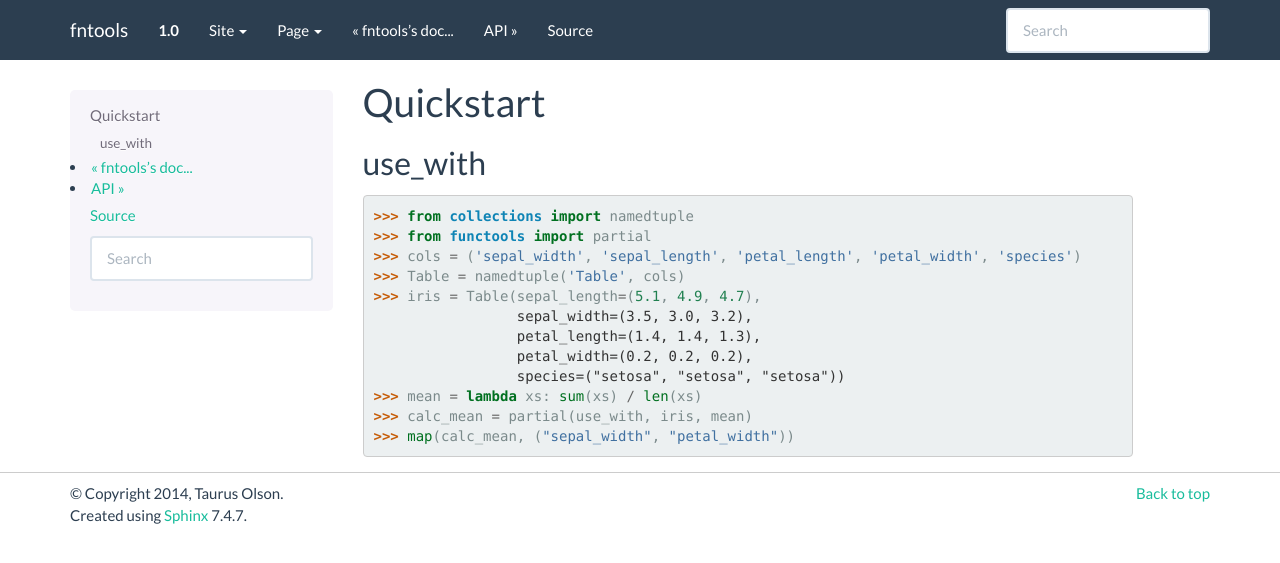
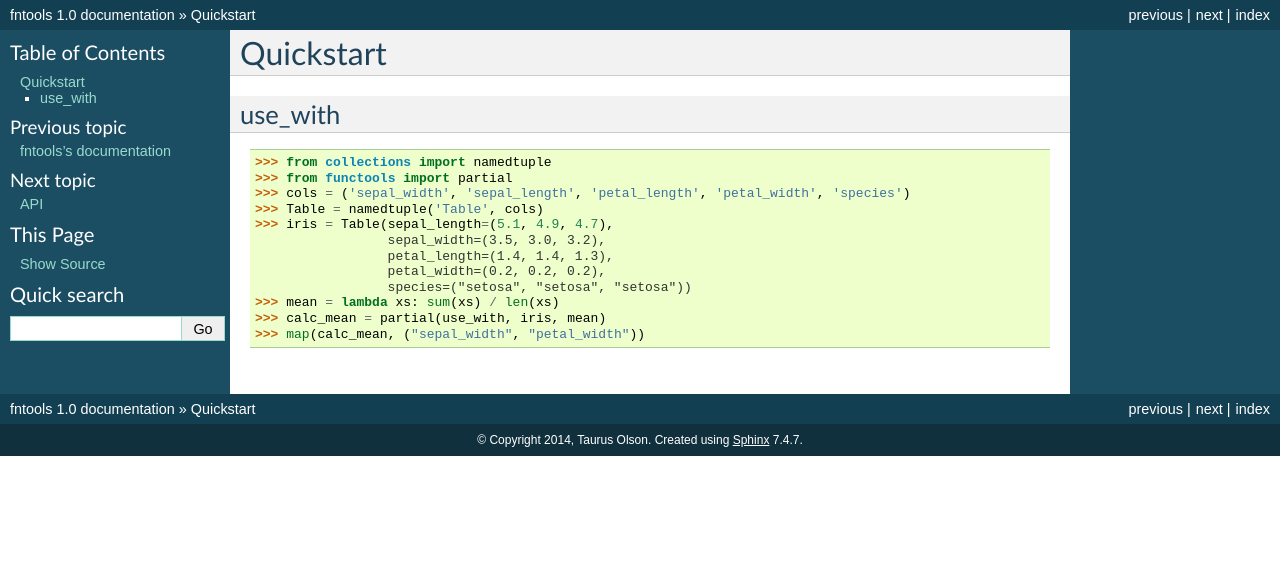
Before and after one commit to TaurusOlson/fntools, a Sphinx documentation site: the page built from docs/quickstart.rst, in a window 1280 px wide. Shown: the top 563 px of the page. Built offline with Sphinx 7.4.7, drawn with Linux system fonts in a browser that asks for light colours.

Commit message:
[doc] Use default theme for doc

```diff
--- a/docs/conf.py
+++ b/docs/conf.py
@@ -14,7 +14,7 @@
 
 import sys
 import os
-import sphinx_bootstrap_theme
+# import sphinx_bootstrap_theme
 
 
 # If extensions (or modules to document with autodoc) are in another directory,
@@ -105,7 +105,7 @@ pygments_style = 'sphinx'
 
 # The theme to use for HTML and HTML Help pages.  See the documentation for
 # a list of builtin themes.
-html_theme = 'bootstrap'
+html_theme = 'default'
 
 # Theme options are theme-specific and customize the look and feel of a theme
 # further.  For a list of options available for each theme, see the
@@ -121,7 +121,7 @@ html_theme_options = {
 
 # Add any paths that contain custom themes here, relative to this directory.
 #html_theme_path = []
-html_theme_path = sphinx_bootstrap_theme.get_html_theme_path()
+# html_theme_path = sphinx_bootstrap_theme.get_html_theme_path()
 
 
 # The name for this set of Sphinx documents.  If None, it defaults to
```
